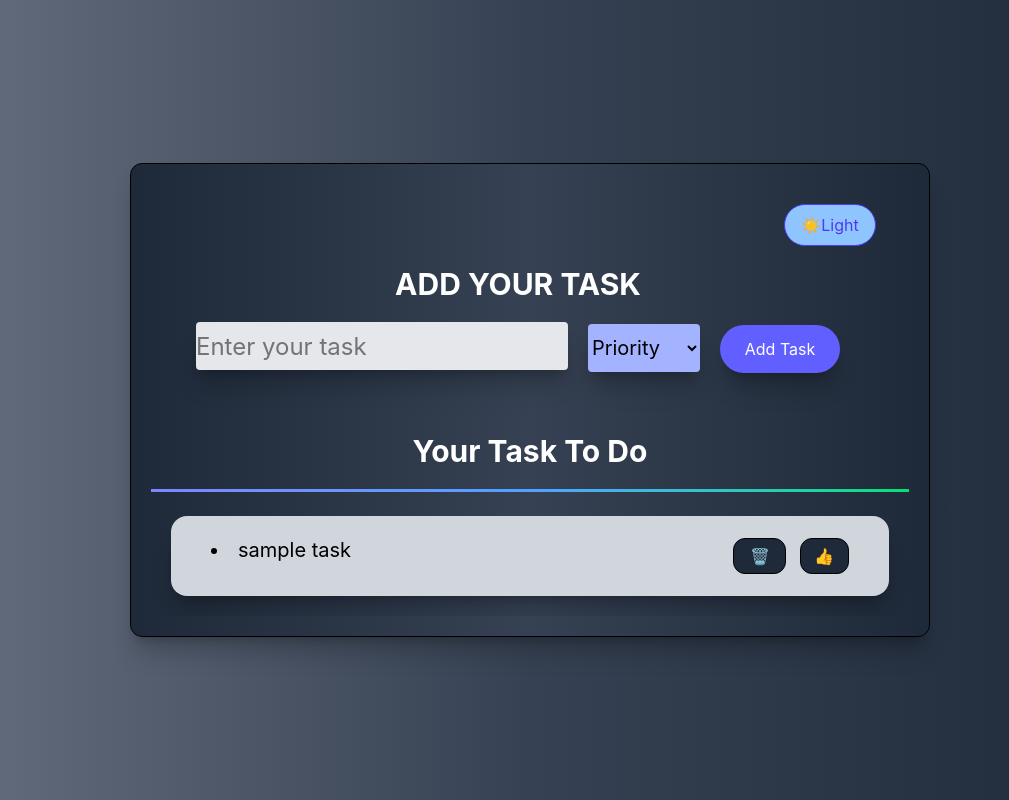
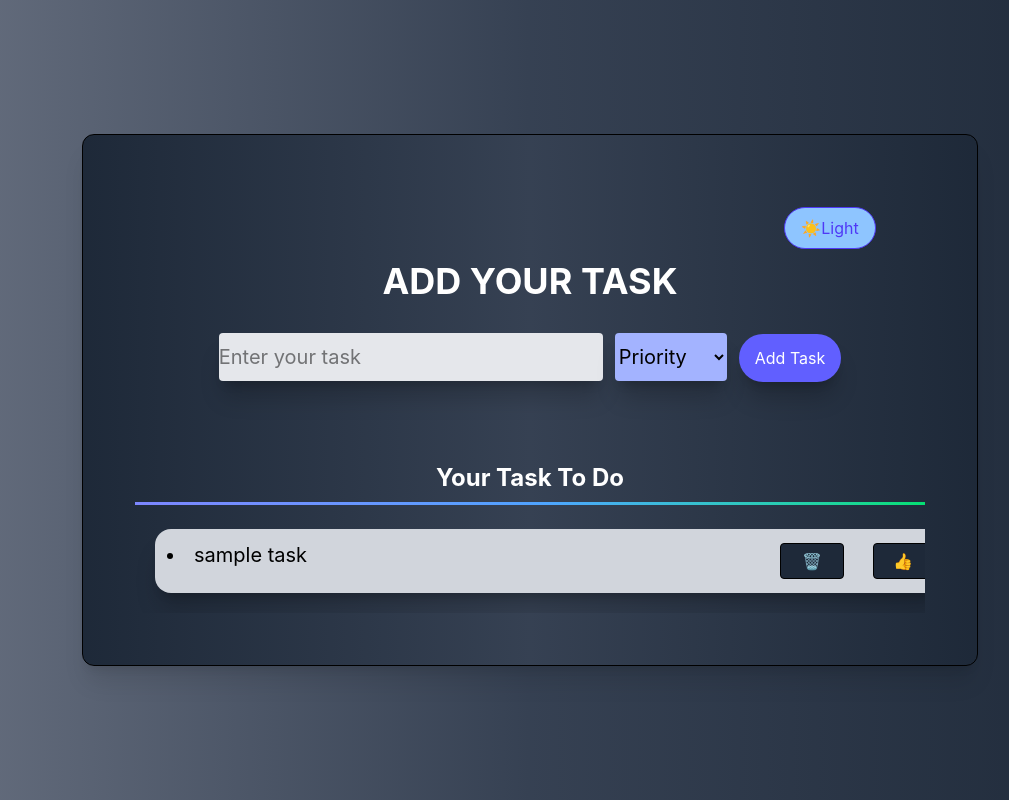
Before and after one commit to pratima-dev25/InternSpark-Internship, a React (Vite) app in the folder Task-1-todo-app/: page / in a window 1280 px wide. Shown: the whole page, without its empty margins (110-1119 px from the left). Built offline with nearby package versions, Linux system fonts and the light colour scheme.

Commit message:
features improvement

```diff
--- a/Task-1-todo-app/src/components/DarkMode.jsx
+++ b/Task-1-todo-app/src/components/DarkMode.jsx
@@ -3,7 +3,7 @@
 
 export default function DarkMode({darkMode, setDarkMode}) {
     return(
-        <button className="border ml-150 mt-10 px-4 py-2 rounded-full  bg-blue-300 text-indigo-600" onClick={ () => setDarkMode(!darkMode)}>
+        <button className="border md:ml-150 mt-10 px-4 py-2 rounded-3xl bg-blue-300 text-indigo-600" onClick={ () => setDarkMode(!darkMode)}>
             {darkMode ? "☀️Light" : "🌚Dark"}
         </button>
     );
--- a/Task-1-todo-app/src/components/TodoForm.jsx
+++ b/Task-1-todo-app/src/components/TodoForm.jsx
@@ -72,38 +72,35 @@ export default function TodoForm(){
         ));
     }
 
+    return(
 
 
+            <div className={darkMode ?"bg-gradient-to-r from-gray-500 via-gray-700 to-gray-800 w-full max-w-screen min-h-screen  flex flex-wrap justify-center items-center"
+                :"bg-gradient-to-r from-indigo-200 via-blue-200 to-green-200 w-full max-w-screen  min-h-screen flex flex-wrap justify-center items-center"}>
 
-
-    return(
-        <div>
-
-            <div className={darkMode ? "bg-gradient-to-r from-gray-500 via-gray-700 to-gray-800 w-screen h-screen flex flex-wrap justify-center items-center"
-                :"bg-gradient-to-r from-indigo-200 via-blue-200 to-green-200 w-screen h-screen flex flex-wrap justify-center items-center"}>
-
-                <div className={darkMode? " border flex min-h-0 w-200 rounded-xl bg-gradient-to-r from-gray-800 via-gray-700 to-gray-800 justify-center items-center flex-wrap shadow-xl/20"
-                    :"flex min-h-0 w-200 rounded-xl bg-gradient-to-r from-indigo-300 via-blue-300 to-green-300 justify-center items-center flex-wrap shadow-xl/20"}>
+                <div className={darkMode? " border flex w-full max-w-4xl mx-4 shadow-xl p-4 md:p-8 rounded-xl bg-gradient-to-r from-gray-800 via-gray-700 to-gray-800 justify-center items-center flex-wrap shadow-xl/20"
+                    :"flex w-full max-w-4xl mx-4 rounded-xl shadow-xl p-4 md:p-8 bg-gradient-to-r from-indigo-300 via-blue-300 to-green-300 justify-center items-center flex-wrap shadow-xl/20"}>
 
                     <DarkMode darkMode={darkMode} setDarkMode={setDarkMode}/>
 
-                    <form onSubmit={handleSubmit} className="flex justify-center flex-wrap mr-6 ">
+                    <div className="w-full"> {error && ( <p className="text-red-500 mt-5 text-center mb-5 md:text-2xl" >{error}</p>)} </div>
+                    <h1 className= { darkMode ? "font-bold text-2xl md:text-4xl my-3 text-white" : "font-bold text-2xl md:text-4xl my-3" } > ADD YOUR TASK </h1>
 
-                        <div className="w-full"> {error && ( <p className="text-red-500 mt-5 text-center mb-5 text-2xl" >{error}</p>)} </div>
-                        <h1 className= { darkMode ? "font-bold text-3xl mt-5 text-white" : "font-bold text-3xl mt-5" } > ADD YOUR TASK </h1>
+                    <form onSubmit={handleSubmit} className="flex justify-center flex-col md:flex-row gap-3 mx-3 md:mx-10 ">
+
 
                         <div>
 
-                            <input value={newTask} onChange={handleChange} className="bg-gray-200 shadow-xl/20 rounded hover:bg-white my-5 h-12 text-2xl" placeholder="Enter your task" type="text" />
+                            <input value={newTask} onChange={handleChange} className="bg-gray-200 shadow-xl/20 rounded hover:bg-white my-5 h-12 w-full md:w-96 text-base md:text-xl" placeholder="Enter your task" type="text" />
 
-                            <select name="priority" id="priority" className="bg-indigo-300 shadow-xl/20 rounded hover:bg-sky-700 my-5 mx-5  h-12 text-xl">
+                            <select name="priority" id="priority" className="bg-indigo-300 shadow-xl/20 rounded hover:bg-sky-700 my-5 md:mx-3  h-12 text-xl w-full md:w-auto">
                                 <option value="very-low">Priority</option>
                                 <option value="very-low">Very-Low</option>
                                 <option value="low">Low</option>
                                 <option value="high">High</option>
                             </select>
 
-                            <button type="submit" className="bg-indigo-500 hover:bg-sky-700 rounded-full w-30 h-12 px-6 py-3 text-center text-l text-white mb-5 shadow-xl/20 "> Add Task </button>
+                            <button type="submit" className="bg-indigo-500 hover:bg-sky-700 rounded-full h-12 px-4 py-2 text-center text-l text-white mb-5 shadow-xl/20 w-full md:w-auto"> Add Task </button>
 
                         </div>
 
@@ -116,6 +113,6 @@ export default function TodoForm(){
             </div>
 
 
-        </div>
+
     );
 }
--- a/Task-1-todo-app/src/components/TodoList.jsx
+++ b/Task-1-todo-app/src/components/TodoList.jsx
@@ -7,29 +7,31 @@ export default function TodoList({todos, deleteTodo, doneTask, darkMode}){
 
     return(
 
-        <div className="flex justify-center items-center flex-wrap w-full">
+        <div className="flex justify-around items-center flex-wrap gap-2 w-full m-5">
 
-            <h1 className={ darkMode ? "font-bold text-3xl text-center mt-10 text-white"
-            :"font-bold text-3xl text-center mt-10 "}>
+            <h1 className={ darkMode ? "font-bold text-2xl text-center mt-10 text-white"
+            :"font-bold text-2xl text-center mt-10 "}>
                 Your Task To Do
             </h1>
 
-            <div  className=" space-y-4 max-h-[450px] overflow-y-auto w-full m-5">
+            <div  className=" space-y-4 max-h-[300px] md:max-h-[400px] overflow-y-auto overflow-x-hidden w-full">
 
                 <div className="h-[3px] bg-gradient-to-r from-indigo-400 via-blue-400 to-green-400 mb-6"></div>
 
                 <ul>
 
                     {todos.map((todo) => (
-                        <div className="flex justify-around items-center bg-gray-300 shadow-xl/20 rounded-2xl p-5 px-10 m-5">
+                        <div className="flex justify-between items-center w-full bg-gray-300 shadow-xl/20 rounded-2xl p-3 m-5 break-all whitespace-nnormal ">
 
-                            <li className="text-xl list-disc list-inside  h-10 w-full" key={todo.id}>
+                            <li className=" flex-1 md:text-xl list-disc list-inside h-10 w-full" key={todo.id}>
                                 <span style={todo.isDone ? {textDecorationLine: "line-through"} : {}}> {todo.task} </span>
                             </li>
 
-                            <button className="w-16 h-9 border rounded-xl bg-gray-800 hover:bg-gray-600" onClick={() => deleteTodo(todo.id)}>🗑️</button>
-                            &nbsp;&nbsp;&nbsp;
-                            <button className="w-15 h-9 border rounded-xl bg-gray-800 hover:bg-gray-400" onClick={() => doneTask(todo.id)}>👍</button>
+                            <div className="flex gap-2">
+                                <button className="md:w-16 md:h-9 border rounded bg-gray-800 hover:bg-gray-600" onClick={() => deleteTodo(todo.id)}>🗑️</button>
+                                &nbsp;&nbsp;&nbsp;
+                                <button className="md:w-15 md:h-9 border rounded bg-gray-800 hover:bg-gray-400" onClick={() => doneTask(todo.id)}>👍</button>
+                            </div>
 
                         </div>
                     ))}
```
